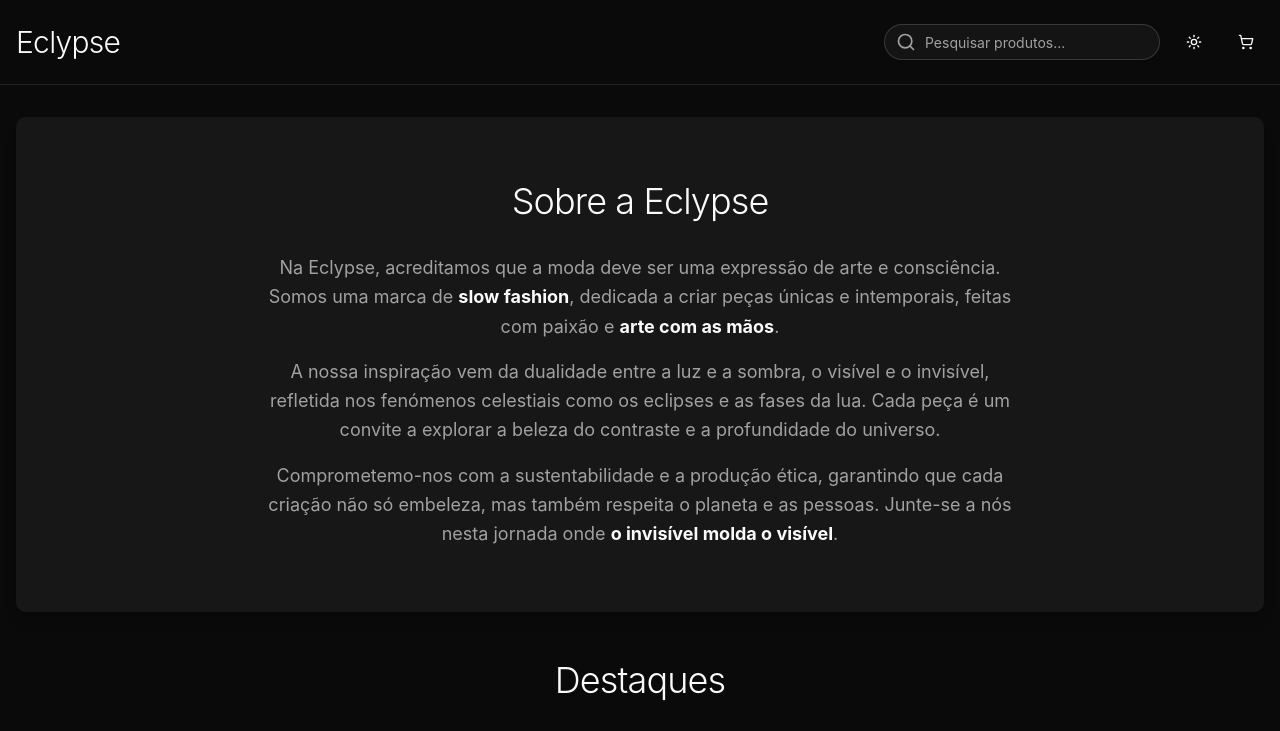
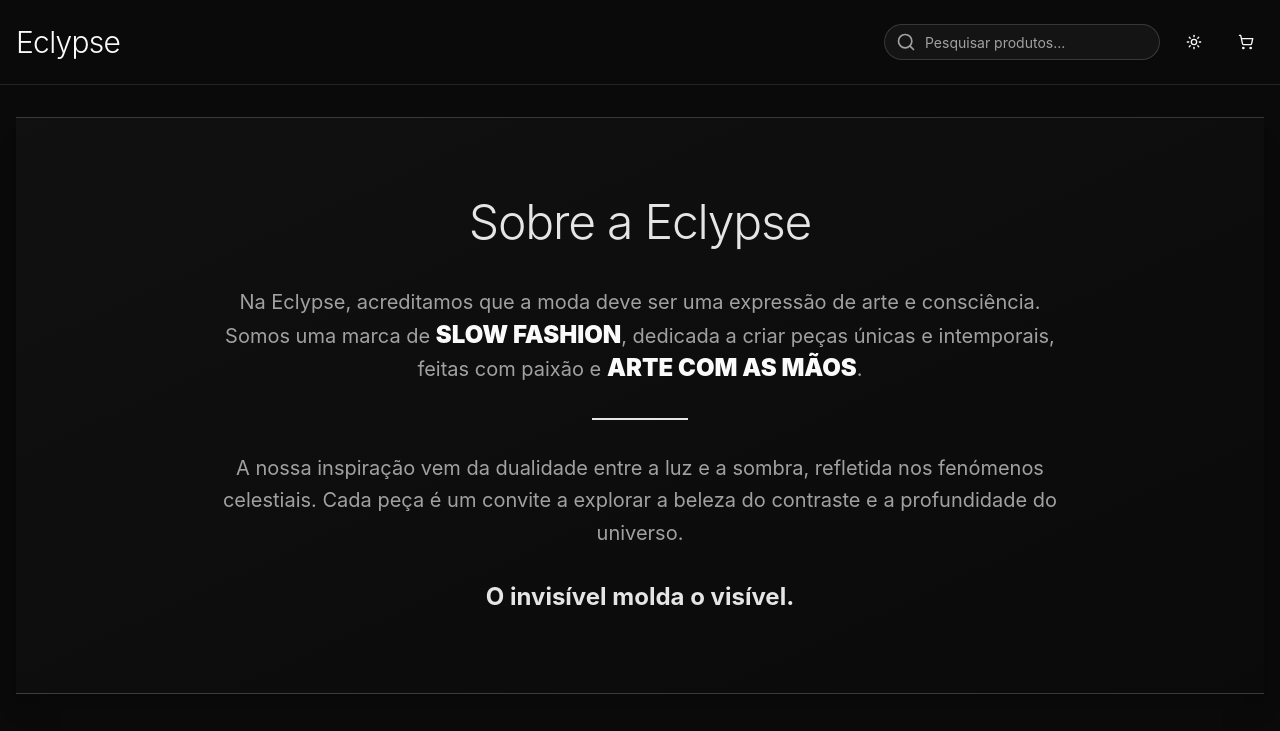
Before and after one commit to juanjsales/eclypse, a React (Vite) app in the folder eclypse-store/: page / in a window 1280 px wide. Shown: the top 731 px of the page. Built offline with nearby package versions, Linux system fonts and the light colour scheme.

Commit message:
Update App.jsx

```diff
--- a/eclypse-store/src/App.jsx
+++ b/eclypse-store/src/App.jsx
@@ -78,6 +78,38 @@ function App() {
 
   const calculateTotal = () => {
     return cartItems.reduce((total, item) => total + item.price * item.quantity, 0).toFixed(2);
+  };
+
+  // NOVA FUNÇÃO: Lidar com a finalização de compra e redirecionar para o WhatsApp
+  const handleCheckout = () => {
+    if (cartItems.length === 0) return;
+
+    // 1. Formatar a lista de itens
+    const itemsText = cartItems.map(item =>
+      `${item.quantity}x ${item.name} (Ref: ${item.id}) @€${item.price.toFixed(2)}`
+    ).join('\n');
+
+    // 2. Calcular total
+    const total = calculateTotal();
+
+    // 3. Montar a mensagem
+    const message =
+      `Olá, gostaria de finalizar a minha compra na Eclypse!%0A%0A` +
+      `*Detalhes do Pedido:*%0A${itemsText}%0A%0A` +
+      `*Total:* €${total}%0A%0A` +
+      `Agradeço a confirmação e detalhes de pagamento/envio.`;
+
+    // 4. Configurar o número de telefone (!!! SUBSTITUA COM O SEU NÚMERO REAL, INCLUINDO CÓDIGO DO PAÍS !!!)
+    const phoneNumber = '5521981756362';
+
+    // 5. Criar o URL e redirecionar
+    const whatsappUrl = `https://wa.me/${phoneNumber}?text=${encodeURIComponent(message)}`;
+
+    window.open(whatsappUrl, '_blank');
+
+    // 6. Limpar o carrinho e mostrar notificação
+    setCartItems([]);
+    addToast('Pedido iniciado! Redirecionando para o WhatsApp.', 'success');
   };
 
   const categories = ['Todos', ...new Set(productsData.map(product => product.category))];
@@ -187,8 +219,9 @@ function App() {
                     <span>Total:</span>
                     <span>€{calculateTotal()}</span>
                   </div>
-                  <p className="text-sm text-muted-foreground mt-1">Envio: Grátis</p>
-                  <Button className="w-full mt-4">Finalizar Compra</Button>
+
+                  {/* Botão com a nova função handleCheckout */}
+                  <Button className="w-full mt-4" onClick={handleCheckout}>Finalizar Compra</Button>
                 </div>
               )}
             </SheetContent>
@@ -197,24 +230,22 @@ function App() {
       </header>
 
       <main className="container mx-auto px-4 py-8">
-
-        {/* Nova Secção: Sobre Nós */}
-        <section className="py-16 bg-card rounded-lg shadow-lg px-8 mb-12">
-          <h2 className="text-4xl font-extrabold text-center mb-8">Sobre a Eclypse</h2>
-          <div className="max-w-3xl mx-auto text-center text-lg text-muted-foreground leading-relaxed">
-            <p className="mb-4">
-              Na Eclypse, acreditamos que a moda deve ser uma expressão de arte e consciência. Somos uma marca de <strong className="text-foreground">slow fashion</strong>, dedicada a criar peças únicas e intemporais, feitas com paixão e <strong className="text-foreground">arte com as mãos</strong>.
+        {/* Secção "Sobre Nós" - AGORA MAIS CHAMATIVA */}
+        <section className="py-20 mb-12 bg-gradient-to-br from-card/50 to-background/50 border-y border-primary/20 shadow-xl">
+          <h2 className="text-5xl font-extrabold text-center mb-10 text-primary">Sobre a Eclypse</h2>
+          <div className="max-w-4xl mx-auto text-center text-xl text-muted-foreground leading-relaxed px-4">
+            <p className="mb-6">
+              Na Eclypse, acreditamos que a moda deve ser uma expressão de arte e consciência. Somos uma marca de <strong className="text-foreground text-2xl font-black">SLOW FASHION</strong>, dedicada a criar peças únicas e intemporais, feitas com paixão e <strong className="text-foreground text-2xl font-black">ARTE COM AS MÃOS</strong>.
             </p>
-            <p className="mb-4">
-              A nossa inspiração vem da dualidade entre a luz e a sombra, o visível e o invisível, refletida nos fenómenos celestiais como os eclipses e as fases da lua. Cada peça é um convite a explorar a beleza do contraste e a profundidade do universo.
+            <div className="h-0.5 w-24 bg-primary mx-auto my-8"></div>
+            <p className="mb-6">
+              A nossa inspiração vem da dualidade entre a luz e a sombra, refletida nos fenómenos celestiais. Cada peça é um convite a explorar a beleza do contraste e a profundidade do universo.
             </p>
-            <p>
-              Comprometemo-nos com a sustentabilidade e a produção ética, garantindo que cada criação não só embeleza, mas também respeita o planeta e as pessoas. Junte-se a nós nesta jornada onde <strong className="text-foreground">o invisível molda o visível</strong>.
+            <p className="font-bold text-2xl text-primary mt-8">
+              O invisível molda o visível.
             </p>
           </div>
         </section>
-
-
         {/* Secção de Destaques/Novidades */}
         <section className="mb-12">
           <h2 className="text-4xl font-extrabold text-center mb-8">Destaques</h2>
@@ -300,7 +331,7 @@ function App() {
         isOpen={isModalOpen}
         onClose={closeProductModal}
         product={selectedProduct}
-        onAddToCart={addToCart} // Passar addToCart para o modal
+        onAddToCart={addToCart}
       />
 
       {/* Toast Notifications */}
```
Lines whose indentation alone changed are shown as unchanged.
